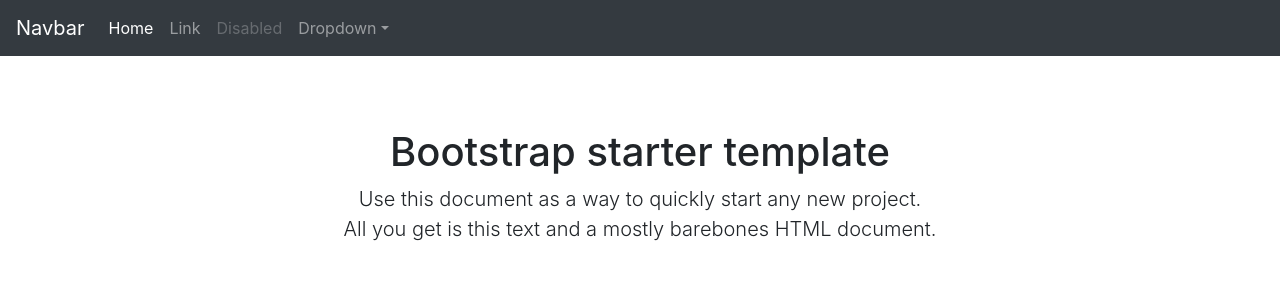
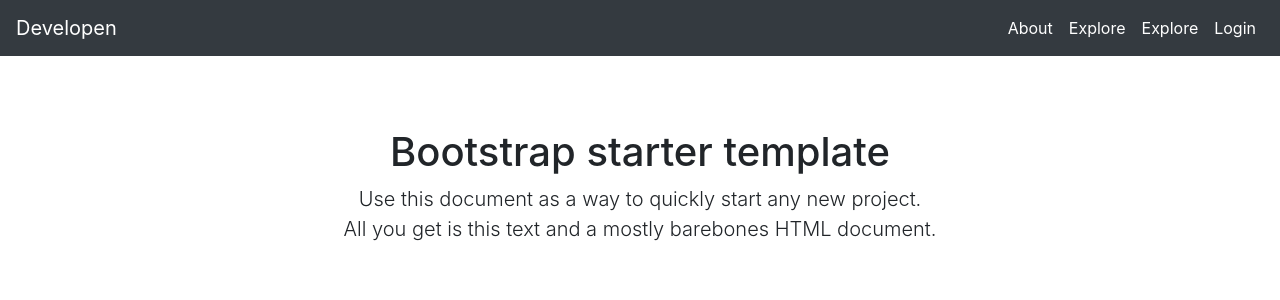
Before and after one commit to andrewrobles/Developen, a Django app: page /projects/home in a window 1280 px wide. Shown: the top 300 px of the page. Run offline with Django 3.2, Linux system fonts and the light colour scheme; some libraries are stand-ins or nearby versions.

Commit message:
Initial Home Page Nav Bar

```diff
--- a/projects/templates/projects/home.html
+++ b/projects/templates/projects/home.html
@@ -36,33 +36,28 @@
       }
     </style>
     <!-- Custom styles for this template -->
-    <link href="starter-template.css" rel="stylesheet">
+
   </head>
   <body>
     <nav class="navbar navbar-expand-md navbar-dark bg-dark fixed-top">
-  <a class="navbar-brand" href="#">Navbar</a>
-  <button class="navbar-toggler" type="button" data-toggle="collapse" data-target="#navbarsExampleDefault" aria-controls="navbarsExampleDefault" aria-expanded="false" aria-label="Toggle navigation">
-    <span class="navbar-toggler-icon"></span>
-  </button>
+  <a class="navbar-brand" href="#">Developen</a>
+        <button class="navbar-toggler" type="button" data-toggle="collapse" data-target="#collapsingNavbar">
+        <span class="navbar-toggler-icon"></span>
+    </button>
 
-  <div class="collapse navbar-collapse" id="navbarsExampleDefault">
-    <ul class="navbar-nav mr-auto">
+  <div class="collapse navbar-collapse flex-grow-1 text-right" id="default-navbar">
+    <ul class="navbar-nav ml-auto flex-nowrap">
       <li class="nav-item active">
-        <a class="nav-link" href="#">Home <span class="sr-only">(current)</span></a>
+        <a class="nav-link" href="#">About <span class="sr-only">(current)</span></a>
       </li>
-      <li class="nav-item">
-        <a class="nav-link" href="#">Link</a>
+      <li class="nav-item active">
+        <a class="nav-link" href="#">Explore <span class="sr-only">(current)</span></a>
       </li>
-      <li class="nav-item">
-        <a class="nav-link disabled" href="#" tabindex="-1" aria-disabled="true">Disabled</a>
+      <li class="nav-item active">
+        <a class="nav-link" href="#">Explore <span class="sr-only">(current)</span></a>
       </li>
-      <li class="nav-item dropdown">
-        <a class="nav-link dropdown-toggle" href="#" id="dropdown01" data-toggle="dropdown" aria-haspopup="true" aria-expanded="false">Dropdown</a>
-        <div class="dropdown-menu" aria-labelledby="dropdown01">
-          <a class="dropdown-item" href="#">Action</a>
-          <a class="dropdown-item" href="#">Another action</a>
-          <a class="dropdown-item" href="#">Something else here</a>
-        </div>
+        <li class="nav-item active">
+        <a class="nav-link" href="#">Login <span class="sr-only">(current)</span></a>
       </li>
     </ul>
   </div>
```
